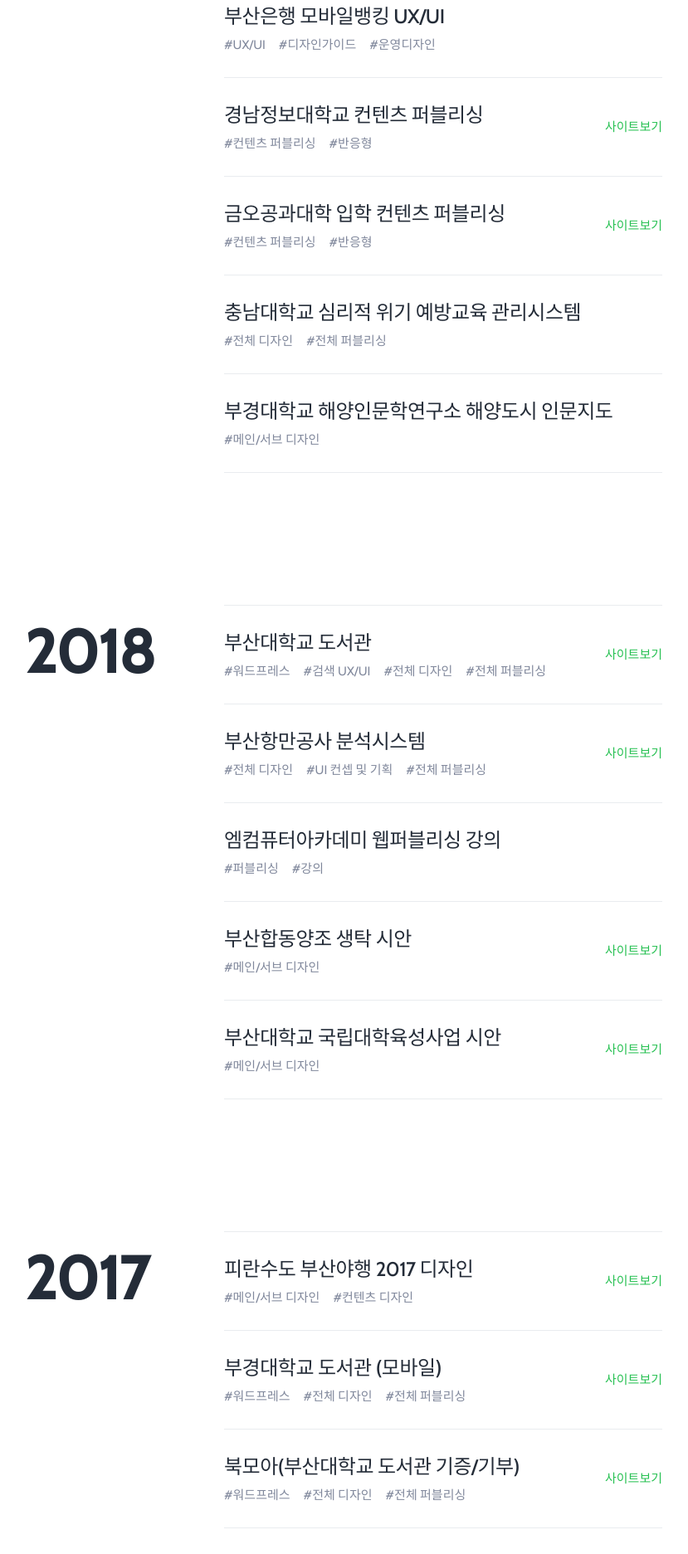
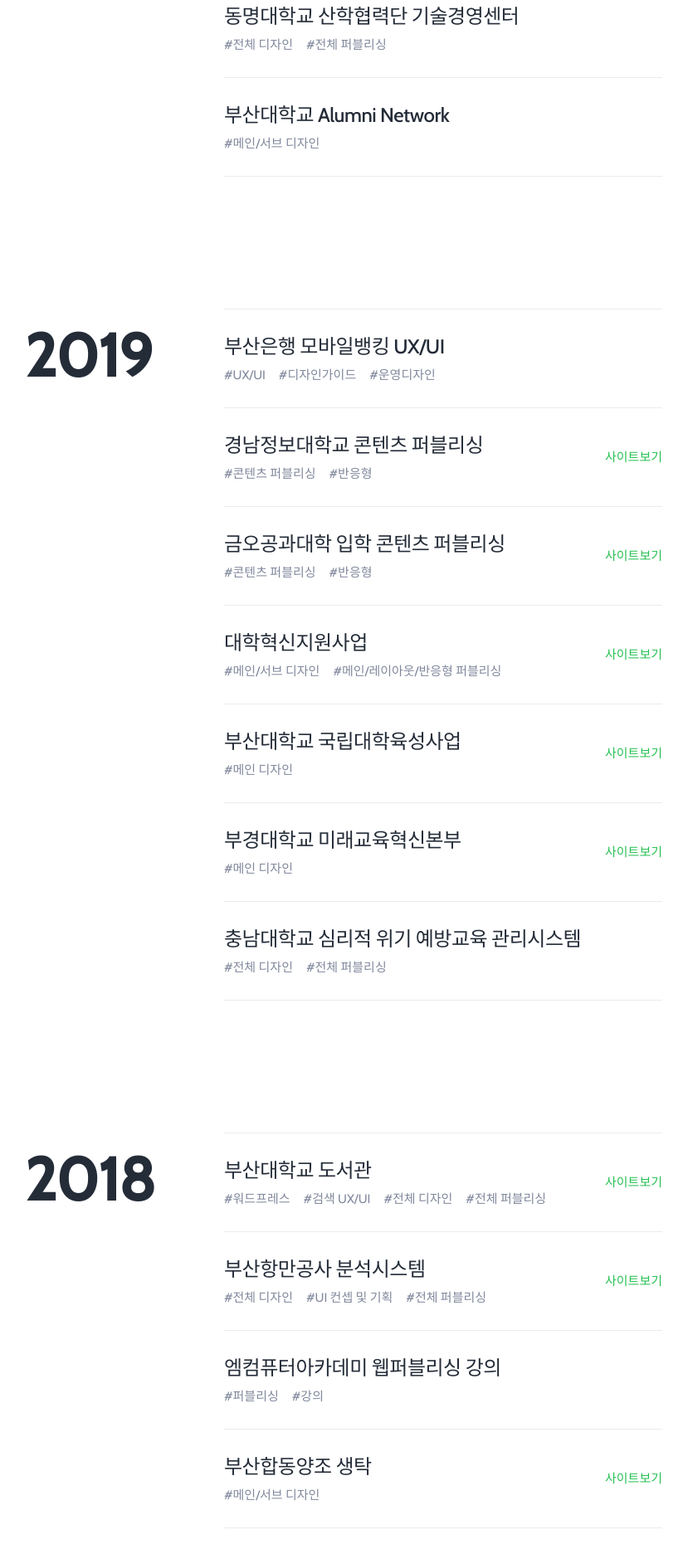
Before and after one commit to hanjiyeong/portfolio, a Vue app: page /timeline in a window 1280 px wide. Shown: the part 320-2193 px from the top of the page at 83% size, without its empty margins (226-1055 px from the left). Built offline with nearby package versions, Linux system fonts and the light colour scheme; a web font is replaced by a local one.

Commit message:
add timeline

```diff
--- a/src/views/Timeline.vue
+++ b/src/views/Timeline.vue
@@ -3,9 +3,9 @@
     <h1 class="screen-out">Timeline</h1>
     <TopNav />
     <div class="inner">
-      <!-- 2019 -->
+      <!-- 2020 -->
       <section class="timeline-section">
-        <h2 class="section-title">2019</h2>
+        <h2 class="section-title">2020</h2>
         <ul class="project-list">
           <li>
             <div class="project-item">
@@ -17,6 +17,33 @@
               </div>
             </div>
           </li>
+          <li>
+            <div class="project-item">
+              <div class="project-info">
+                <strong class="project-title">동명대학교 산학협력단 기술경영센터</strong>
+                <ul class="tag-list">
+                  <li>전체 디자인</li>
+                  <li>전체 퍼블리싱</li>
+                </ul>
+              </div>
+            </div>
+          </li>
+          <li>
+            <div class="project-item">
+              <div class="project-info">
+                <strong class="project-title">부산대학교 Alumni Network</strong>
+                <ul class="tag-list">
+                  <li>메인/서브 디자인</li>
+                </ul>
+              </div>
+            </div>
+          </li>
+        </ul>
+      </section><!-- //2020 -->
+      <!-- 2019 -->
+      <section class="timeline-section">
+        <h2 class="section-title">2019</h2>
+        <ul class="project-list">
           <li>
             <div class="project-item">
               <div class="project-info">
@@ -32,9 +59,9 @@
           <li class="project-link">
             <a href="http://www.kit.ac.kr/" target="_blank" title="새 창 열림" class="project-item">
               <div class="project-info">
-                <strong class="project-title">경남정보대학교 컨텐츠 퍼블리싱</strong>
+                <strong class="project-title">경남정보대학교 콘텐츠 퍼블리싱</strong>
                 <ul class="tag-list">
-                  <li>컨텐츠 퍼블리싱</li>
+                  <li>콘텐츠 퍼블리싱</li>
                   <li>반응형</li>
                 </ul>
               </div>
@@ -44,10 +71,44 @@
           <li class="project-link">
             <a href="http://iphak.kumoh.ac.kr" target="_blank" title="새 창 열림" class="project-item">
               <div class="project-info">
-                <strong class="project-title">금오공과대학 입학 컨텐츠 퍼블리싱</strong>
+                <strong class="project-title">금오공과대학 입학 콘텐츠 퍼블리싱</strong>
                 <ul class="tag-list">
-                  <li>컨텐츠 퍼블리싱</li>
+                  <li>콘텐츠 퍼블리싱</li>
                   <li>반응형</li>
+                </ul>
+              </div>
+              <span class="project-view">사이트보기</span>
+            </a>
+          </li>
+          <li class="project-link">
+            <a href="http://uispc.org/" target="_blank" title="새 창 열림" class="project-item">
+              <div class="project-info">
+                <strong class="project-title">대학혁신지원사업</strong>
+                <ul class="tag-list">
+                  <li>메인/서브 디자인</li>
+                  <li>메인/레이아웃/반응형 퍼블리싱</li>
+                </ul>
+              </div>
+              <span class="project-view">사이트보기</span>
+            </a>
+          </li>
+          <li class="project-link">
+            <a href="http://renovation.pusan.ac.kr/" target="_blank" title="새 창 열림" class="project-item">
+              <div class="project-info">
+                <strong class="project-title">부산대학교 국립대학육성사업</strong>
+                <ul class="tag-list">
+                  <li>메인 디자인</li>
+                </ul>
+              </div>
+              <span class="project-view">사이트보기</span>
+            </a>
+          </li>
+          <li class="project-link">
+            <a href="https://mirae.pknu.ac.kr/" target="_blank" title="새 창 열림" class="project-item">
+              <div class="project-info">
+                <strong class="project-title">부경대학교 미래교육혁신본부</strong>
+                <ul class="tag-list">
+                  <li>메인 디자인</li>
                 </ul>
               </div>
               <span class="project-view">사이트보기</span>
@@ -60,16 +121,6 @@
                 <ul class="tag-list">
                   <li>전체 디자인</li>
                   <li>전체 퍼블리싱</li>
-                </ul>
-              </div>
-            </div>
-          </li>
-          <li>
-            <div class="project-item">
-              <div class="project-info">
-                <strong class="project-title">부경대학교 해양인문학연구소 해양도시 인문지도</strong>
-                <ul class="tag-list">
-                  <li>메인/서브 디자인</li>
                 </ul>
               </div>
             </div>
@@ -119,7 +170,7 @@
           <li class="project-link">
             <a href="http://www.ricewinekorea.co.kr" target="_blank" title="새 창 열림" class="project-item">
               <div class="project-info">
-                <strong class="project-title">부산합동양조 생탁 시안</strong>
+                <strong class="project-title">부산합동양조 생탁</strong>
                 <ul class="tag-list">
                   <li>메인/서브 디자인</li>
                 </ul>
@@ -128,9 +179,9 @@
             </a>
           </li>
           <li class="project-link">
-            <a href="http://renovation.pusan.ac.kr" target="_blank" title="새 창 열림" class="project-item">
+            <a href="http://marinemap.pknu.ac.kr/" target="_blank" title="새 창 열림" class="project-item">
               <div class="project-info">
-                <strong class="project-title">부산대학교 국립대학육성사업 시안</strong>
+                <strong class="project-title">부경대학교 해양인문학연구소 해양도시 인문지도</strong>
                 <ul class="tag-list">
                   <li>메인/서브 디자인</li>
                 </ul>
@@ -147,7 +198,7 @@
           <li class="project-link">
             <a href="http://heritage-night.bsseogu.go.kr" target="_blank" title="새 창 열림" class="project-item">
               <div class="project-info">
-                <strong class="project-title">피란수도 부산야행 2017 디자인</strong>
+                <strong class="project-title">피란수도 부산야행 2017</strong>
                 <ul class="tag-list">
                   <li>메인/서브 디자인</li>
                   <li>컨텐츠 디자인</li>
@@ -185,7 +236,7 @@
           <li class="project-link">
             <a href="http://wfu.pknu.ac.kr" target="_blank" title="새 창 열림" class="project-item">
               <div class="project-info">
-                <strong class="project-title">부경대 세계수산대학원 시안</strong>
+                <strong class="project-title">부경대 세계수산대학원</strong>
                 <ul class="tag-list">
                   <li>메인/서브 디자인</li>
                 </ul>
@@ -196,7 +247,7 @@
           <li class="project-link">
             <a href="http://marinearchive.pknu.ac.kr" target="_blank" title="새 창 열림" class="project-item">
               <div class="project-info">
-                <strong class="project-title">부경대학교 한국해양수산 아카이브 시안</strong>
+                <strong class="project-title">부경대학교 한국해양수산 아카이브</strong>
                 <ul class="tag-list">
                   <li>메인/서브 디자인</li>
                 </ul>
@@ -207,7 +258,7 @@
           <li class="project-link">
             <a href="http://iga.pknu.ac.kr" target="_blank" title="새 창 열림" class="project-item">
               <div class="project-info">
-                <strong class="project-title">부경대 글로벌 지역학 연구소 시안</strong>
+                <strong class="project-title">부경대 글로벌 지역학 연구소</strong>
                 <ul class="tag-list">
                   <li>메인/서브 디자인</li>
                 </ul>
@@ -218,7 +269,7 @@
           <li>
             <div class="project-item">
               <div class="project-info">
-                <strong class="project-title">대우감사정보시스템 ERP 디자인</strong>
+                <strong class="project-title">대우 DACS 업무진단시스템</strong>
                 <ul class="tag-list">
                   <li>ERP 디자인</li>
                 </ul>
@@ -267,6 +318,17 @@
               <span class="project-view">사이트보기</span>
             </a>
           </li>
+          <li class="project-link">
+            <a href="http://core.pknu.ac.kr/" target="_blank" title="새 창 열림" class="project-item">
+              <div class="project-info">
+                <strong class="project-title">부경대학교 CORE사업단</strong>
+                <ul class="tag-list">
+                  <li>전체 디자인</li>
+                </ul>
+              </div>
+              <span class="project-view">사이트보기</span>
+            </a>
+          </li>
           <li>
             <div class="project-item">
               <div class="project-info">
@@ -280,28 +342,6 @@
             </div>
           </li>
           <li class="project-link">
-            <a href="http://core-portal.org" target="_blank" title="새 창 열림" class="project-item">
-              <div class="project-info">
-                <strong class="project-title">부경대학교 대학인문역량강화사업</strong>
-                <ul class="tag-list">
-                  <li>전체 디자인</li>
-                </ul>
-              </div>
-              <span class="project-view">사이트보기</span>
-            </a>
-          </li>
-          <li class="project-link">
-            <a href="http://core.pknu.ac.kr/" target="_blank" title="새 창 열림" class="project-item">
-              <div class="project-info">
-                <strong class="project-title">부경대학교 CORE사업단</strong>
-                <ul class="tag-list">
-                  <li>전체 디자인</li>
-                </ul>
-              </div>
-              <span class="project-view">사이트보기</span>
-            </a>
-          </li>
-          <li class="project-link">
             <a href="http://pnurp.or.kr" target="_blank" title="새 창 열림" class="project-item">
               <div class="project-info">
                 <strong class="project-title">부산대학교 대학산학연 연구단지 조성사업단</strong>
@@ -313,9 +353,9 @@
             </a>
           </li>
           <li class="project-link">
-            <a href="http://kingfill.com" target="_blank" title="새 창 열림" class="project-item">
+            <a href="http://core-portal.org" target="_blank" title="새 창 열림" class="project-item">
               <div class="project-info">
-                <strong class="project-title">Kingfill®-7</strong>
+                <strong class="project-title">부경대학교 대학인문역량강화사업</strong>
                 <ul class="tag-list">
                   <li>전체 디자인</li>
                 </ul>
@@ -333,6 +373,17 @@
                 </ul>
               </div>
             </div>
+          </li>
+          <li class="project-link">
+            <a href="http://kingfill.com" target="_blank" title="새 창 열림" class="project-item">
+              <div class="project-info">
+                <strong class="project-title">Kingfill®-7</strong>
+                <ul class="tag-list">
+                  <li>전체 디자인</li>
+                </ul>
+              </div>
+              <span class="project-view">사이트보기</span>
+            </a>
           </li>
           <li class="project-link">
             <a href="http://www.pknua.or.kr/" target="_blank" title="새 창 열림" class="project-item">
@@ -356,6 +407,18 @@
             </div>
           </li>
           <li class="project-link">
+            <a href="http://www.kuklim.kr/" target="_blank" title="새 창 열림" class="project-item">
+              <div class="project-info">
+                <strong class="project-title">국림피엔텍</strong>
+                <ul class="tag-list">
+                  <li>전체 디자인</li>
+                  <li>전체 퍼블리싱</li>
+                </ul>
+              </div>
+              <span class="project-view">사이트보기</span>
+            </a>
+          </li>
+          <li class="project-link">
             <a href="http://www.daonhospital.com" target="_blank" title="새 창 열림" class="project-item">
               <div class="project-info">
                 <strong class="project-title">다온요양병원</strong>
@@ -372,8 +435,8 @@
       <section class="timeline-section">
         <h2 class="section-title">2015</h2>
         <ul class="project-list">
-          <li class="project-link">
-            <a href="http://www.bsgangseo.go.kr/main.do" target="_blank" title="새 창 열림" class="project-item">
+          <li>
+            <div class="project-item">
               <div class="project-info">
                 <strong class="project-title">부산 강서구청 퍼블리싱</strong>
                 <ul class="tag-list">
@@ -382,8 +445,7 @@
                   <li>웹접근성 마크</li>
                 </ul>
               </div>
-              <span class="project-view">사이트보기</span>
-            </a>
+            </div>
           </li>
           <li class="project-link">
             <a href="https://www.inje.ac.kr/kor/" target="_blank" title="새 창 열림" class="project-item">
@@ -397,6 +459,17 @@
               </div>
               <span class="project-view">사이트보기</span>
             </a>
+          </li>
+          <li>
+            <div class="project-item">
+              <div class="project-info">
+                <strong class="project-title">영상물등급관리위원회</strong>
+                <ul class="tag-list">
+                  <li>전체 퍼블리싱</li>
+                  <li>반응형</li>
+                </ul>
+              </div>
+            </div>
           </li>
           <li class="project-link">
             <a href="http://idssw.co.kr" target="_blank" title="새 창 열림" class="project-item">
@@ -449,7 +522,7 @@
           <li class="project-link">
             <a href="http://applemuseum.co.kr" target="_blank" title="새 창 열림" class="project-item">
               <div class="project-info">
-                <strong class="project-title">애플컴퓨터 박물관 시안</strong>
+                <strong class="project-title">애플컴퓨터 박물관</strong>
                 <ul class="tag-list">
                   <li>메인/서브 디자인</li>
                 </ul>
@@ -458,21 +531,9 @@
             </a>
           </li>
           <li class="project-link">
-            <a href="http://haeyang.vaimedia.kr/kor" target="_blank" title="새 창 열림" class="project-item">
-              <div class="project-info">
-                <strong class="project-title">(주)해양수중공사</strong>
-                <ul class="tag-list">
-                  <li>전체 디자인</li>
-                  <li>전체 퍼블리싱</li>
-                </ul>
-              </div>
-              <span class="project-view">사이트보기</span>
-            </a>
-          </li>
-          <li class="project-link">
             <a href="http://www.evergreenkor.com" target="_blank" title="새 창 열림" class="project-item">
               <div class="project-info">
-                <strong class="project-title">사단법인 늘푸른 장학회 시안</strong>
+                <strong class="project-title">사단법인 늘푸른 장학회</strong>
                 <ul class="tag-list">
                   <li>메인/서브 디자인</li>
                 </ul>
@@ -500,7 +561,7 @@
           <li>
             <div class="project-item">
               <div class="project-info">
-                <strong class="project-title">부산양산대 병원 제안 시안</strong>
+                <strong class="project-title">양산부산대학교병원 제안 시안</strong>
                 <ul class="tag-list">
                   <li>메인/서브 디자인</li>
                 </ul>
@@ -511,6 +572,18 @@
             <a href="http://globalybm.com" target="_blank" title="새 창 열림" class="project-item">
               <div class="project-info">
                 <strong class="project-title">Daewoo Global YBM</strong>
+                <ul class="tag-list">
+                  <li>전체 디자인</li>
+                  <li>전체 퍼블리싱</li>
+                </ul>
+              </div>
+              <span class="project-view">사이트보기</span>
+            </a>
+          </li>
+          <li class="project-link">
+            <a href="http://haeyang.vaimedia.kr/kor" target="_blank" title="새 창 열림" class="project-item">
+              <div class="project-info">
+                <strong class="project-title">(주)해양수중공사</strong>
                 <ul class="tag-list">
                   <li>전체 디자인</li>
                   <li>전체 퍼블리싱</li>
@@ -534,7 +607,7 @@
           <li class="project-link">
             <a href="http://metal.pknu.ac.kr/" target="_blank" title="새 창 열림" class="project-item">
               <div class="project-info">
-                <strong class="project-title">부경대학교 금속공학과 시안</strong>
+                <strong class="project-title">부경대학교 금속공학과</strong>
                 <ul class="tag-list">
                   <li>메인/서브 디자인</li>
                 </ul>
@@ -604,16 +677,15 @@
               </div>
             </div>
           </li>
-          <li class="project-link">
-            <a href="http://www.cubeint.co.kr" target="_blank" title="새 창 열림" class="project-item">
+          <li>
+            <div class="project-item">
               <div class="project-info">
                 <strong class="project-title">큐브인터랙티브</strong>
                 <ul class="tag-list">
                   <li>전체 퍼블리싱</li>
                 </ul>
               </div>
-              <span class="project-view">사이트보기</span>
-            </a>
+            </div>
           </li>
         </ul>
       </section><!-- //2013 -->
```
